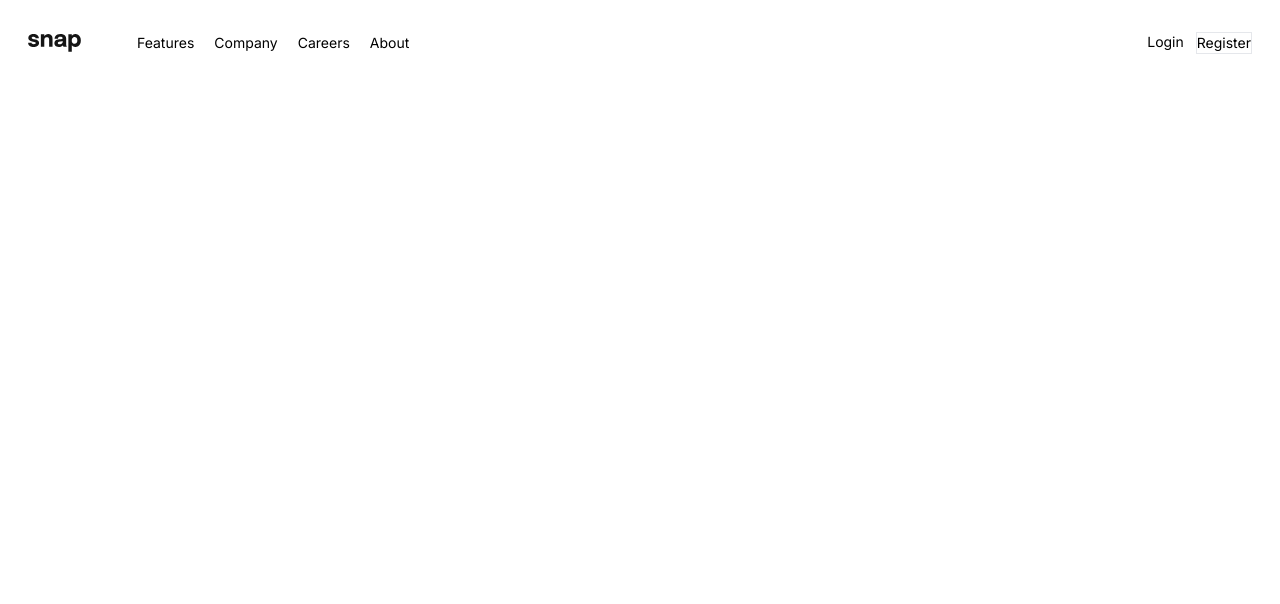
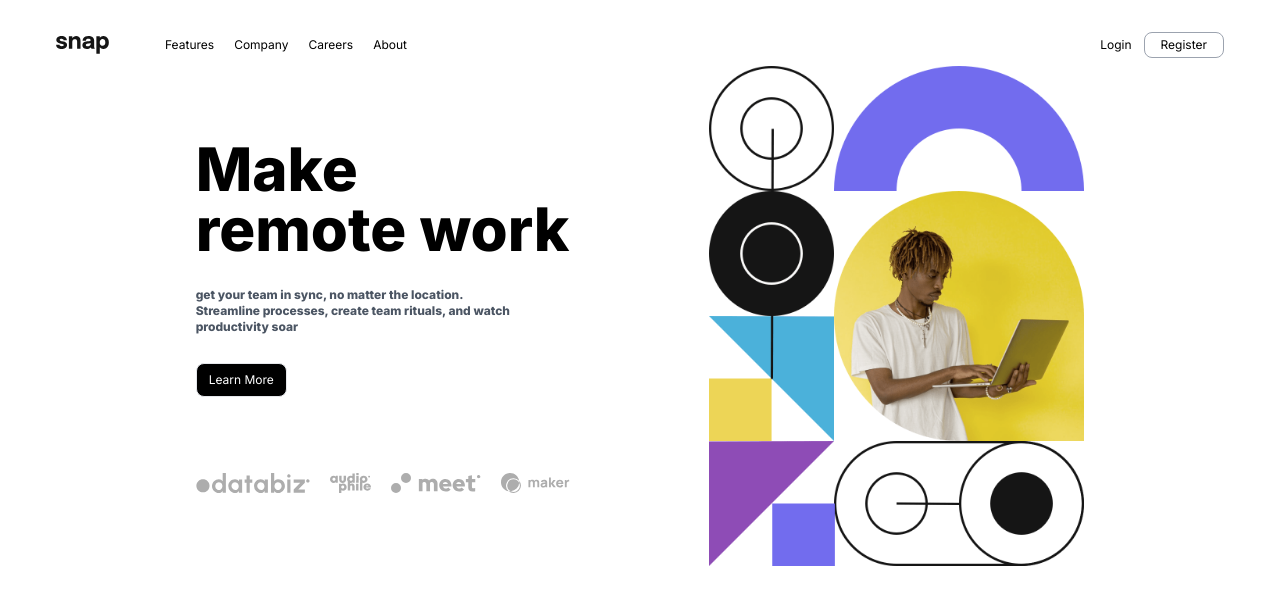
Before and after one commit to michaelNuel/Snap, a Next.js app: page / in a window 1280 px wide. Shown: the top 604 px of the page. Built offline with nearby package versions, Linux system fonts and the light colour scheme.

Commit message:
did some stuff

```diff
--- a/src/app/page.tsx
+++ b/src/app/page.tsx
@@ -1,10 +1,12 @@
+import Content from "@/components/bodyText/Content";
 import Navbar from "@/components/navbar/Navbar";
 
 
 export default function Home() {
   return (
-    <main className=" max-w-7xl mx-7">
+    <main className=" max-w-7xl mx-14">
       <Navbar />
+      <Content />
     </main>
   )
 }
--- /dev/null
+++ b/src/components/bodyText/Content.tsx
@@ -0,0 +1,58 @@
+import React from 'react'
+import Hugetext from '../heading/Hugetext'
+import ContentImg from "../../../public/Images/image-hero-desktop.png"
+import Image from 'next/image'
+import Darkbtn from '../button/Darkbtn'
+import SponsorImg1 from "../../../public/Images/client-databiz.svg"
+import SponsorImg2 from "../../../public/Images/client-audiophile.svg"
+import SponsorImg3 from "../../../public/Images/client-meet.svg"
+import SponsorImg4 from "../../../public/Images/client-maker.svg"
+
+export default function Content() {
+  return (
+    <div className='flex justify-evenly items-center mt-2'>
+       <div className='flex flex-col gap-7'>
+         <div>
+            <Hugetext firstText='Make' secondText='remote work' />
+         </div>
+         <div className='w-80'>
+            <h1 className='text-xs text-gray-600 font-extrabold'>get your team in sync, no matter the location. Streamline processes, create team rituals, and watch productivity soar</h1>
+         </div>
+         <div>
+            <Darkbtn btnName='Learn More' />
+         </div>
+
+         <div className='flex flex-row gap-5 mt-12'>
+           <Image
+            alt={"#"}
+            src={SponsorImg1}
+            height={20}
+           />
+           <Image
+            alt={"#"}
+            src={SponsorImg2}
+            height={20}
+           />
+            <Image
+            alt={"#"}
+            src={SponsorImg3}
+            height={20}
+           />
+            <Image
+            alt={"#"}
+            src={SponsorImg4}
+            height={20}
+           />
+         </div>
+       </div>
+       <div>
+          <Image
+           alt={"#"}
+           src={ContentImg}
+           height={500}
+           objectFit='contain'
+          />
+       </div>
+    </div>
+  )
+}
--- a/src/components/button/Button.tsx
+++ b/src/components/button/Button.tsx
@@ -4,7 +4,7 @@ type ButtonProps ={
 
 export default function Button(props: ButtonProps ) {
   return (
-    <button className="text-sm border">
+    <button className="text-xs items-center border rounded-lg px-4 py-1 border-gray-400">
       {props.word}
     </button>
   )
--- /dev/null
+++ b/src/components/button/Darkbtn.tsx
@@ -0,0 +1,10 @@
+type DarkbtnProps = {
+    btnName: string
+}
+export default function Darkbtn(props: DarkbtnProps) {
+  return (
+    <button className="text-xs border rounded-lg bg-black text-white py-2 px-3">
+      {props.btnName}
+    </button>
+  )
+}
--- /dev/null
+++ b/src/components/heading/Hugetext.tsx
@@ -0,0 +1,13 @@
+type HugetextProps = {
+    firstText: string
+    secondText: string
+}
+
+export default function Hugetext(props: HugetextProps) {
+  return (
+    <div className="flex flex-col">
+      <h1 className="text-6xl font-extrabold">{props.firstText}</h1>
+      <h1 className="text-6xl font-extrabold">{props.secondText}</h1>
+    </div>
+  )
+}
--- a/src/components/navbar/Navbar.tsx
+++ b/src/components/navbar/Navbar.tsx
@@ -17,26 +17,26 @@ export default function Navbar() {
         </div>
 
         <ul className="flex flex-row gap-5 items-center" >
-            <li className=" text-sm">
+            <li className=" text-xs">
                 <Link href={"#"}>Features</Link>
             </li>
 
-            <li className=" text-sm">
+            <li className=" text-xs">
                 <Link href={"#"}>Company</Link>
             </li>
 
-            <li className=" text-sm">
+            <li className=" text-xs">
                 <Link href={"#"}>Careers</Link>
             </li>
 
-            <li className=" text-sm">
+            <li className=" text-xs">
                 <Link href={"#"}>About</Link>
             </li>
         </ul>
       </div>
 
-      <div className="flex flex-row gap-3">
-        <Link className=" text-sm" href={"#"}>Login</Link>
+      <div className="flex flex-row gap-3 items-center">
+        <Link className=" text-xs" href={"#"}>Login</Link>
         <Button word="Register" />
       </div>
     </nav>
```
